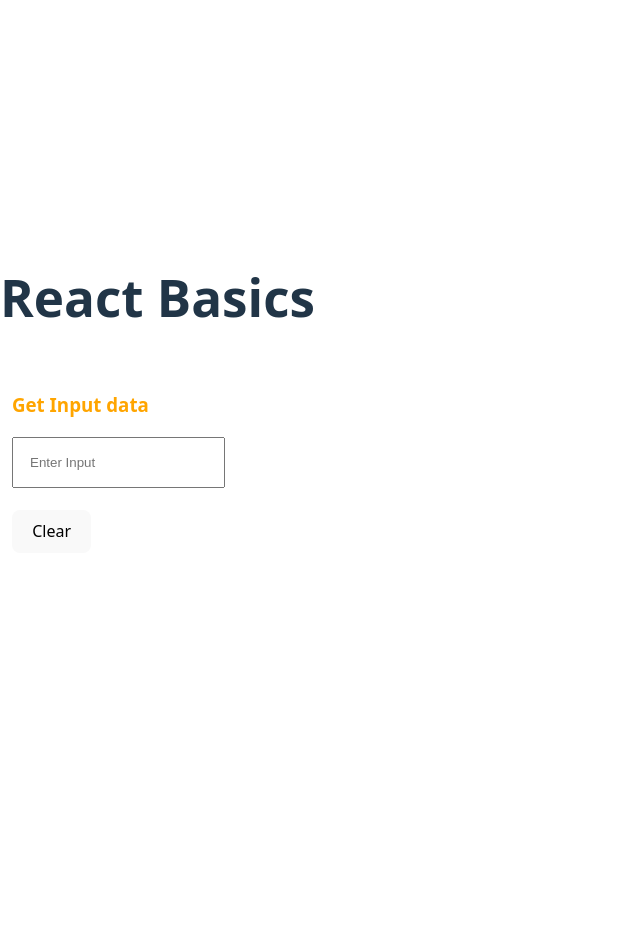
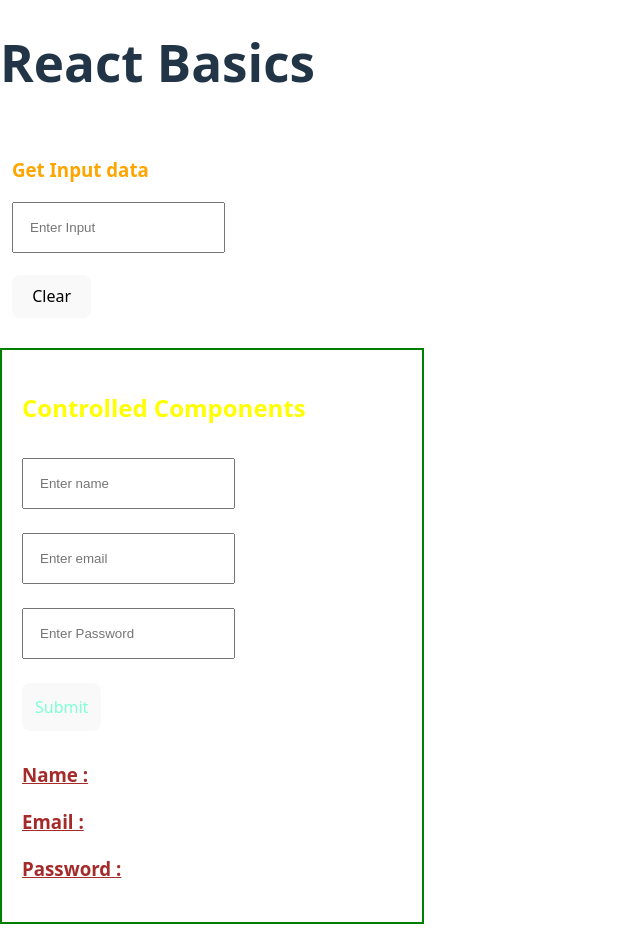
Before and after one commit to AkshitaGupta97/React_Basics, a React (Vite) app: page / in a window 1280 px wide. Shown: the whole page, without its empty margins (0-640 px from the left). Before the commit the page ends 800 px from the top, so only its background shows below. Built offline with nearby package versions, Linux system fonts and the light colour scheme.

Commit message:
controlled componenet

```diff
--- a/src/App.jsx
+++ b/src/App.jsx
@@ -3,6 +3,7 @@
 //import Hooks from "./States_hooks"
 
 import InputField from "./InputFiled_data"
+import ControlledComponenets from "./ControlledComponents"
 
 function App() {
 
@@ -29,6 +30,8 @@
      {/* <Hooks /> */}
 
         <InputField />
+
+        <ControlledComponenets />
     </>
   )
 }
--- a/src/ControlledComponents.jsx
+++ b/src/ControlledComponents.jsx
@@ -0,0 +1,29 @@
+import { useState } from "react"
+
+function ControlledComponenets(){
+    const [name, setName] = useState();
+    const [email, setEmail] = useState();
+    const [password, setPass] = useState();
+
+    return(
+        <div style={{border:"2px solid green", padding:"20px", marginBlock:"18px"}}>
+            <h2 style={{color:"yellow"}}>Controlled Components</h2>
+            <form action="">
+                <input style={{padding:"16px", marginBlock:"12px"}} type="text" placeholder="Enter name" onChange={(event) => setName(event.target.value)}/>
+                <br />
+                <input style={{padding:"16px", marginBlock:"12px"}} type="email" placeholder="Enter email" onChange={(event) => setEmail(event.target.value)}/>
+                <br />
+                <input style={{padding:"16px", marginBlock:"12px"}} type="password" placeholder="Enter Password"  onChange={(event) => setPass(event.target.value)}/>
+                <br />
+                <button style={{padding:"12px", marginBlock:"12px",  color:"aquamarine"}}>Submit</button>
+
+                <h3 style={{color:"brown", textDecoration:"underline"}}>Name :  {name}</h3>
+                <h3 style={{color:"brown", textDecoration:"underline"}}>Email :  {email}</h3>
+                <h3 style={{color:"brown", textDecoration:"underline"}}>Password :  {password}</h3>
+
+            </form>
+        </div>
+    )
+}
+
+export default ControlledComponenets;
```
